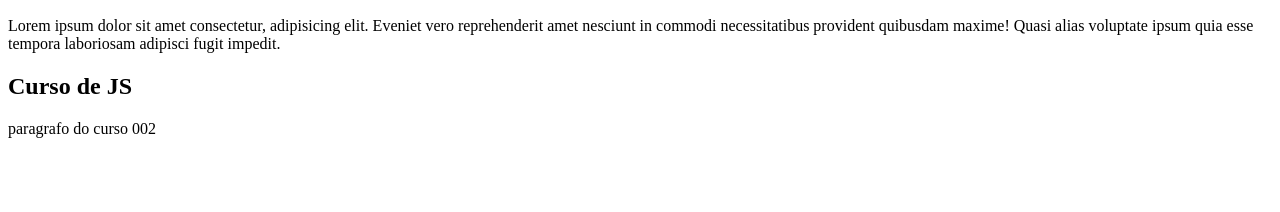
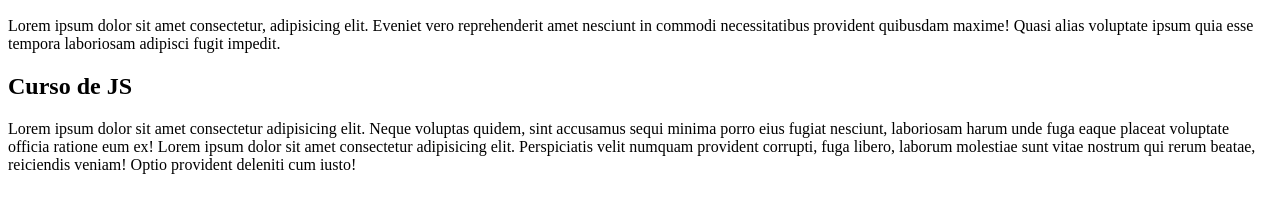
Before and after one commit to ancelmoth/projeto-site, a plain HTML site: page index.html in a window 1280 px wide. Shown: the part 110-322 px from the top of the page. Drawn offline with Linux system fonts and the light colour scheme.

Commit message:
Update index.html

```diff
--- a/index.html
+++ b/index.html
@@ -18,7 +18,7 @@
         </article>
         <article>
             <h2>Curso de JS</h2>
-            <p>paragrafo do curso 002</p>
+            <p>Lorem ipsum dolor sit amet consectetur adipisicing elit. Neque voluptas quidem, sint accusamus sequi minima porro eius fugiat nesciunt, laboriosam harum unde fuga eaque placeat voluptate officia ratione eum ex! Lorem ipsum dolor sit amet consectetur adipisicing elit. Perspiciatis velit numquam provident corrupti, fuga libero, laborum molestiae sunt vitae nostrum qui rerum beatae, reiciendis veniam! Optio provident deleniti cum iusto!</p>
         </article>
     </main>
 
```
